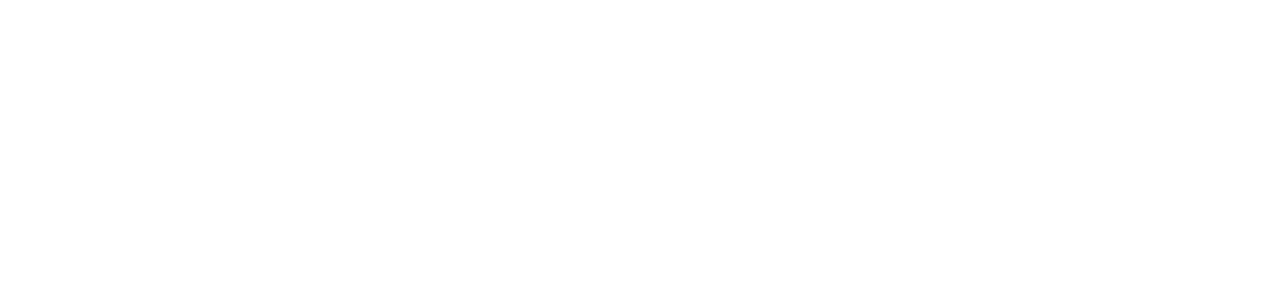
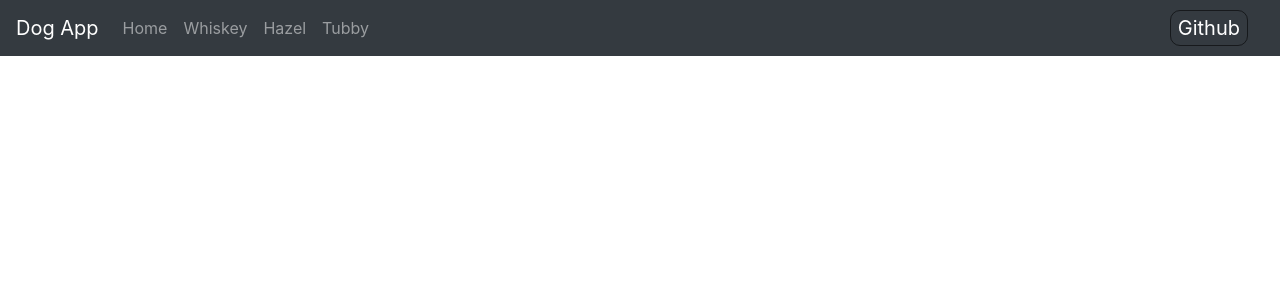
Before and after one commit to Lukazovic/show-dogs-react-app, a React (Create React App) app: page / in a window 1280 px wide. Shown: the top 300 px of the page. Built offline with nearby package versions, Linux system fonts and the light colour scheme.

Commit message:
Refactoring NavBar

```diff
--- a/src/App.js
+++ b/src/App.js
@@ -2,6 +2,7 @@
 import { Switch, Route } from "react-router-dom";
 import DogList from "./DogList";
 import DogDetails from "./DogDetails";
+import Navbar from "./Navbar";
 import whiskey from "./images/whiskey.jpg";
 import hazel from "./images/hazel.jpg";
 import tubby from "./images/tubby.jpg";
@@ -51,6 +52,8 @@
       return <DogDetails {...props} dog={currentDog} />;
     };
     return (
+      <div>
+        <Navbar dogs={this.props.dogs} />
         <Switch>
           <Route
             exact
@@ -61,6 +64,7 @@
           />
           <Route exact path="/dogs/:name" render={getDog} />
         </Switch>
+      </div>
     );
   }
 }
--- /dev/null
+++ b/src/Navbar.css
@@ -0,0 +1,10 @@
+.GithubLink {
+  padding: 2px 7px;
+  border-radius: 10px;
+  border: 0.5px ridge rgba(0, 0, 0, 0.562);
+}
+
+.GithubLink:hover {
+  border: none;
+  box-shadow: 1px 1px 1px 1px rgba(0, 0, 0, 0.774);
+}
--- a/src/Navbar.js
+++ b/src/Navbar.js
@@ -1,91 +1,54 @@
 /* eslint-disable jsx-a11y/anchor-is-valid */
 import React, { Component } from "react";
+import { NavLink, Link } from "react-router-dom";
+import "./Navbar.css";
 
 export default class Navbar extends Component {
   render() {
+    const dogLinks = this.props.dogs.map(dog => (
+      <li className="nav-item" key={dog.name}>
+        <NavLink exact to={`/dogs/${dog.name}`} className="nav-link">
+          {dog.name}
+        </NavLink>
+      </li>
+    ));
     return (
-      <div>
       <nav className="navbar navbar-expand-lg navbar-dark bg-dark">
-          <a className="navbar-brand" href="#">
-            Navbar
-          </a>
+        <Link className="navbar-brand" to="/dogs">
+          Dog App
+        </Link>
         <button
           className="navbar-toggler"
           type="button"
           data-toggle="collapse"
-            data-target="#navbarSupportedContent"
-            aria-controls="navbarSupportedContent"
+          data-target="#navbarNav"
+          aria-controls="navbarNav"
           aria-expanded="false"
           aria-label="Toggle navigation"
         >
-            <span className="navbar-toggler-icon"></span>
+          <span className="navbar-toggler-icon" />
         </button>
 
-          <div className="collapse navbar-collapse" id="navbarSupportedContent">
+        <div className="collapse navbar-collapse" id="navbarNav">
           <ul className="navbar-nav mr-auto">
-              <li className="nav-item active">
-                <a className="nav-link" href="#">
-                  Home <span className="sr-only">(current)</span>
-                </a>
+            <li className="nav-item" key="home">
+              <NavLink exact to="/dogs" className="nav-link">
+                Home
+              </NavLink>
             </li>
-              <li className="nav-item">
-                <a className="nav-link" href="#">
-                  Link
-                </a>
-              </li>
-              <li className="nav-item dropdown">
+            {dogLinks}
+          </ul>
+
           <a
-                  className="nav-link dropdown-toggle"
-                  href="#"
-                  id="navbarDropdown"
-                  role="button"
-                  data-toggle="dropdown"
-                  aria-haspopup="true"
-                  aria-expanded="false"
+            className="GithubLink navbar-brand my-2 my-sm-0"
+            href="https://github.com/Lukazovic"
+            rel="noopener noreferrer"
+            target="_blank"
           >
-                  Dropdown
-                </a>
-                <div className="dropdown-menu" aria-labelledby="navbarDropdown">
-                  <a className="dropdown-item" href="#">
-                    Action
-                  </a>
-                  <a className="dropdown-item" href="#">
-                    Another action
-                  </a>
-                  <div className="dropdown-divider"></div>
-                  <a className="dropdown-item" href="#">
-                    Something else here
+            Github
           </a>
         </div>
-              </li>
-              <li className="nav-item">
-                <a
-                  className="nav-link disabled"
-                  href="#"
-                  tabindex="-1"
-                  aria-disabled="true"
-                >
-                  Disabled
-                </a>
-              </li>
-            </ul>
-            <form className="form-inline my-2 my-lg-0">
-              <input
-                className="form-control mr-sm-2"
-                type="search"
-                placeholder="Search"
-                aria-label="Search"
-              />
-              <button
-                className="btn btn-outline-success my-2 my-sm-0"
-                type="submit"
-              >
-                Search
-              </button>
-            </form>
-          </div>
       </nav>
-      </div>
     );
   }
 }
```
Lines whose indentation alone changed are shown as unchanged.
